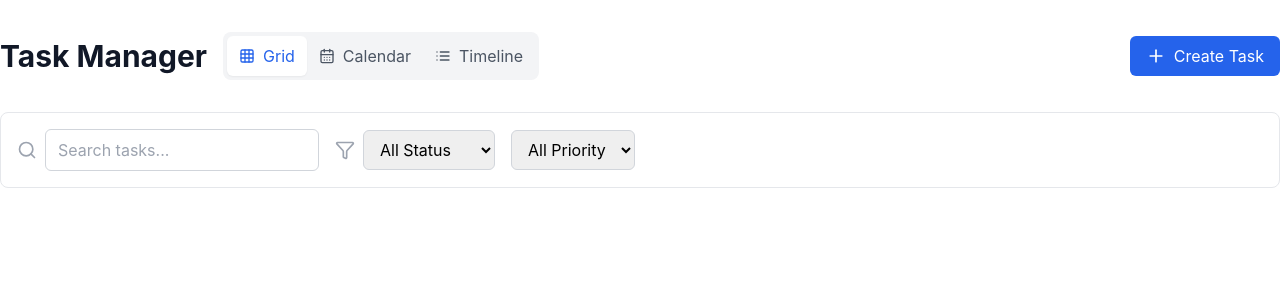
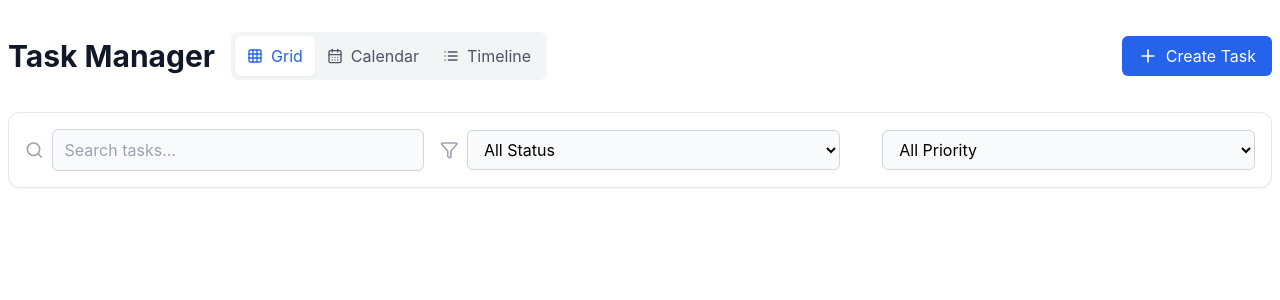
Before and after one commit to Krisha-023/Task_Manager, a React (Create React App) app: page / in a window 1280 px wide. Shown: the top 300 px of the page. Built offline with nearby package versions, Linux system fonts and the light colour scheme.

Commit message:
fix: fix-css

```diff
--- a/src/components/Filters.jsx
+++ b/src/components/Filters.jsx
@@ -10,8 +10,8 @@ export const Filters = ({
   setPriorityFilter,
 }) => {
   return (
-    <div className="bg-white rounded-lg border border-gray-200 p-4 mb-6">
-      <div className="flex flex-wrap gap-4 items-center">
+    <div className="bg-white rounded-xl border border-gray-200 p-4 mb-6 shadow-sm">
+      <div className="flex flex-col sm:flex-row sm:items-center gap-4">
         <SearchBar search={search} setSearch={setSearch} />
         <StatusFilter
           statusFilter={statusFilter}
@@ -27,25 +27,25 @@ export const Filters = ({
 };
 
 const SearchBar = ({ search, setSearch }) => (
-  <div className="flex items-center gap-2">
+  <div className="flex items-center gap-2 flex-1 min-w-[180px]">
     <Search className="w-5 h-5 text-gray-400" />
     <input
       type="text"
       placeholder="Search tasks..."
       value={search}
       onChange={(e) => setSearch(e.target.value)}
-      className="px-3 py-2 border border-gray-300 rounded-md focus:outline-none focus:ring-2 focus:ring-blue-500"
+      className="w-full px-3 py-2 border border-gray-300 rounded-md focus:outline-none focus:ring-2 focus:ring-blue-500 bg-gray-50"
     />
   </div>
 );
 
 const StatusFilter = ({ statusFilter, setStatusFilter }) => (
-  <div className="flex items-center gap-2">
+  <div className="flex items-center gap-2 flex-1 min-w-[160px]">
     <Filter className="w-5 h-5 text-gray-400" />
     <select
       value={statusFilter}
       onChange={(e) => setStatusFilter(e.target.value)}
-      className="px-3 py-2 border border-gray-300 rounded-md focus:outline-none focus:ring-2 focus:ring-blue-500"
+      className="w-full px-3 py-2 border border-gray-300 rounded-md focus:outline-none focus:ring-2 focus:ring-blue-500 bg-gray-50"
     >
       <option value="all">All Status</option>
       {STATUS_OPTIONS.map((option) => (
@@ -58,10 +58,12 @@ const StatusFilter = ({ statusFilter, setStatusFilter }) => (
 );
 
 const PriorityFilter = ({ priorityFilter, setPriorityFilter }) => (
+  <div className="flex items-center gap-2 flex-1 min-w-[140px]">
+    <span className="w-5 h-5" />
     <select
       value={priorityFilter}
       onChange={(e) => setPriorityFilter(e.target.value)}
-    className="px-3 py-2 border border-gray-300 rounded-md focus:outline-none focus:ring-2 focus:ring-blue-500"
+      className="w-full px-3 py-2 border border-gray-300 rounded-md focus:outline-none focus:ring-2 focus:ring-blue-500 bg-gray-50"
     >
       <option value="all">All Priority</option>
       {PRIORITY_OPTIONS.map((option) => (
@@ -70,4 +72,5 @@ const PriorityFilter = ({ priorityFilter, setPriorityFilter }) => (
         </option>
       ))}
     </select>
+  </div>
 );
--- a/src/components/TaskManager.jsx
+++ b/src/components/TaskManager.jsx
@@ -56,6 +56,7 @@ export const TaskManager = () => {
 
   return (
     <TaskContext.Provider value={contextValue}>
+      <div className="max-w-7xl mx-auto px-2">
         <Header onCreateTask={() => setShowModal(true)} />
         <Filters
           search={search}
@@ -72,6 +73,7 @@ export const TaskManager = () => {
           ))}
         </div>
         {showModal && <TaskModal onClose={() => setShowModal(false)} />}
+      </div>
     </TaskContext.Provider>
   );
 };
```
Lines whose indentation alone changed are shown as unchanged.
